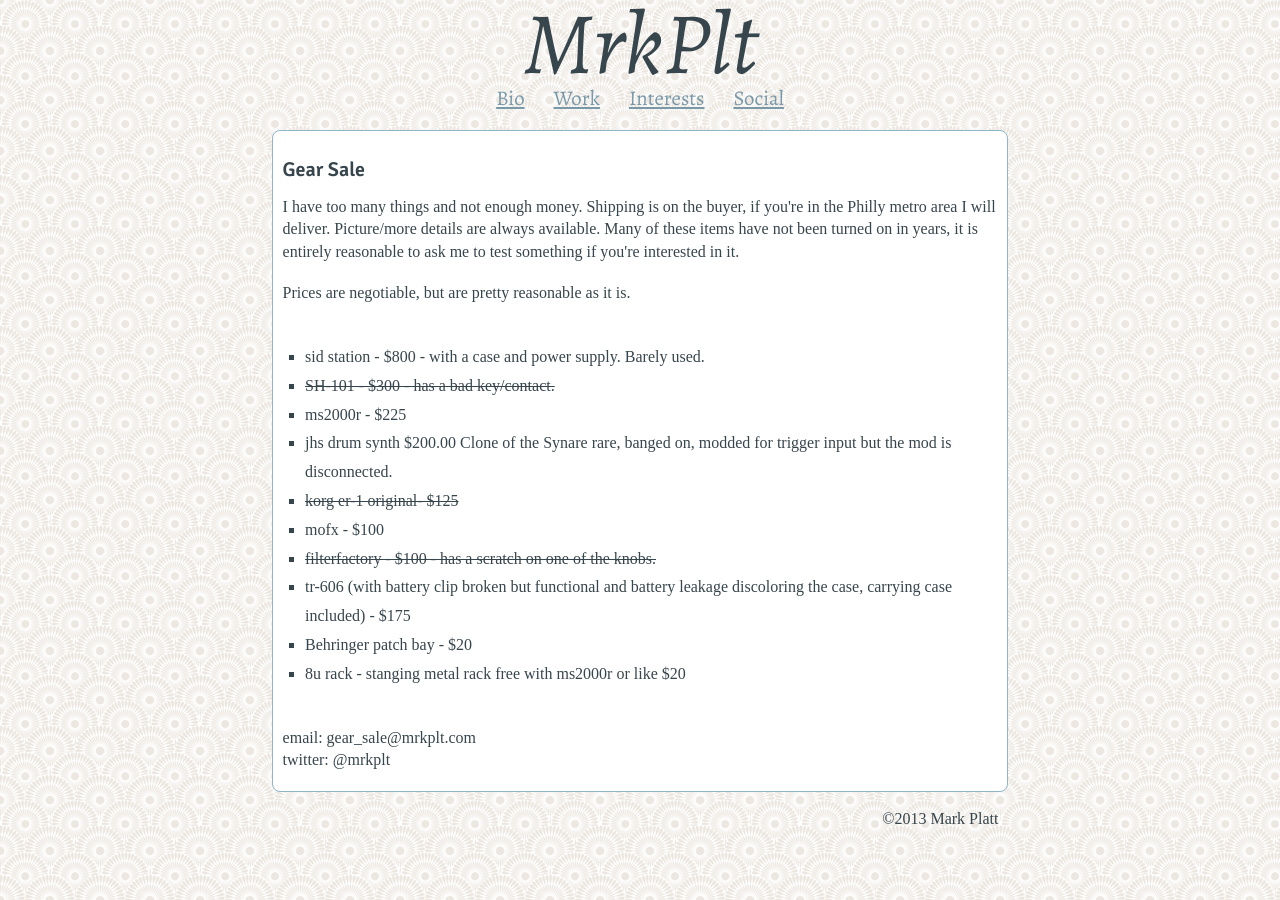
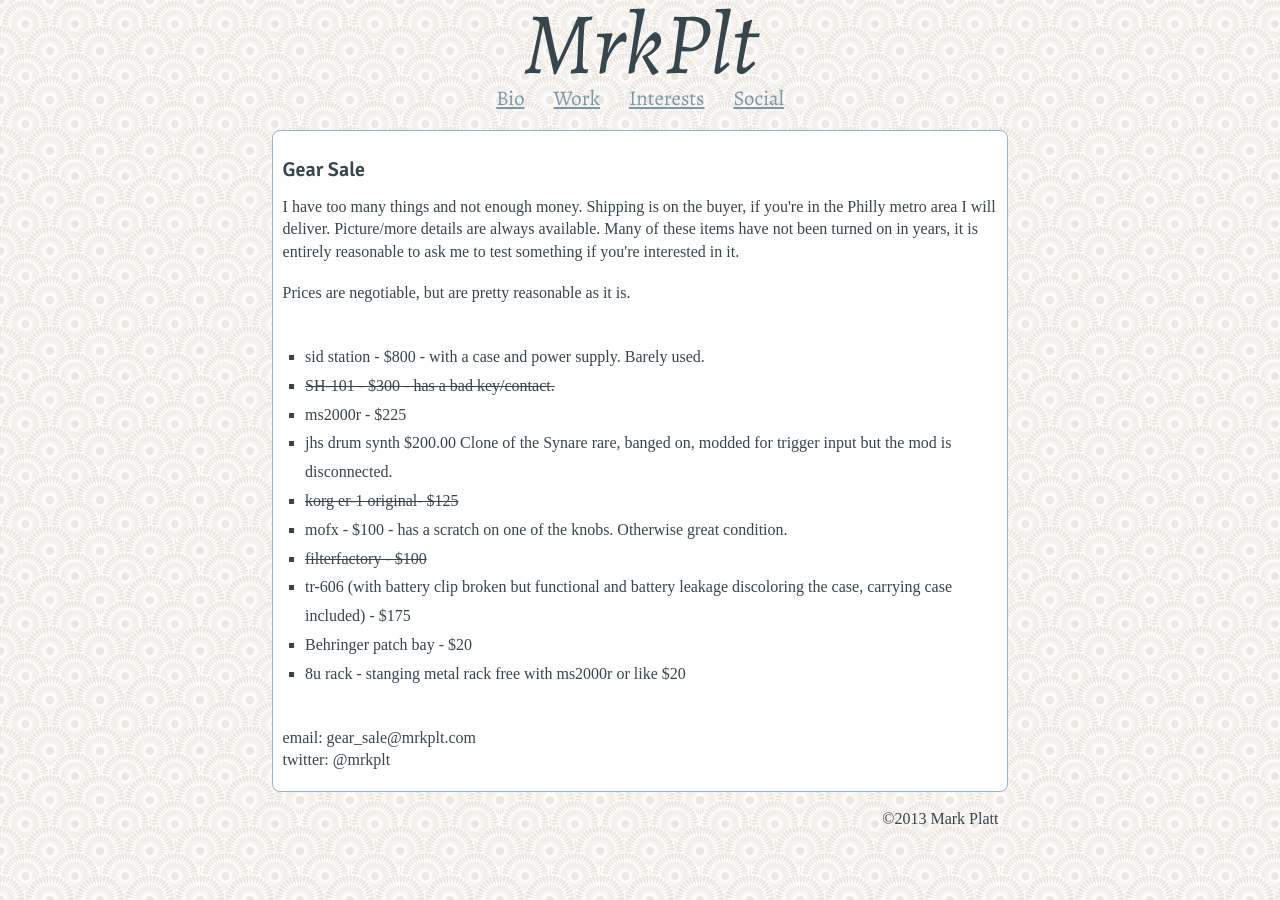
Before and after one commit to mrkplt/mrkplt.github.io, a Jekyll site: the page built from gear.html, in a window 1280 px wide. Built offline with Jekyll 4.4.1, drawn with Linux system fonts in a browser that asks for light colours; some web fonts are replaced.

Commit message:
Fixed entry for filter factory. Updated Mofx.

```diff
--- a/gear.html
+++ b/gear.html
@@ -21,9 +21,9 @@ title: Gear Sale
 
     <li class="gear_sale"><del>korg er-1 original- $125</del></li>
 
-    <li class="gear_sale">mofx - $100</li>
+    <li class="gear_sale">mofx - $100 - has a scratch on one of the knobs. Otherwise great condition.</li>
 
-    <li class="gear_sale"><del>filterfactory - $100 - has a scratch on one of the knobs.</del</li>
+    <li class="gear_sale"><del>filterfactory - $100</del</li>
 
     <li class="gear_sale">tr-606 (with battery clip broken but functional and battery leakage discoloring the case, carrying case included) - $175</li>
 
```
